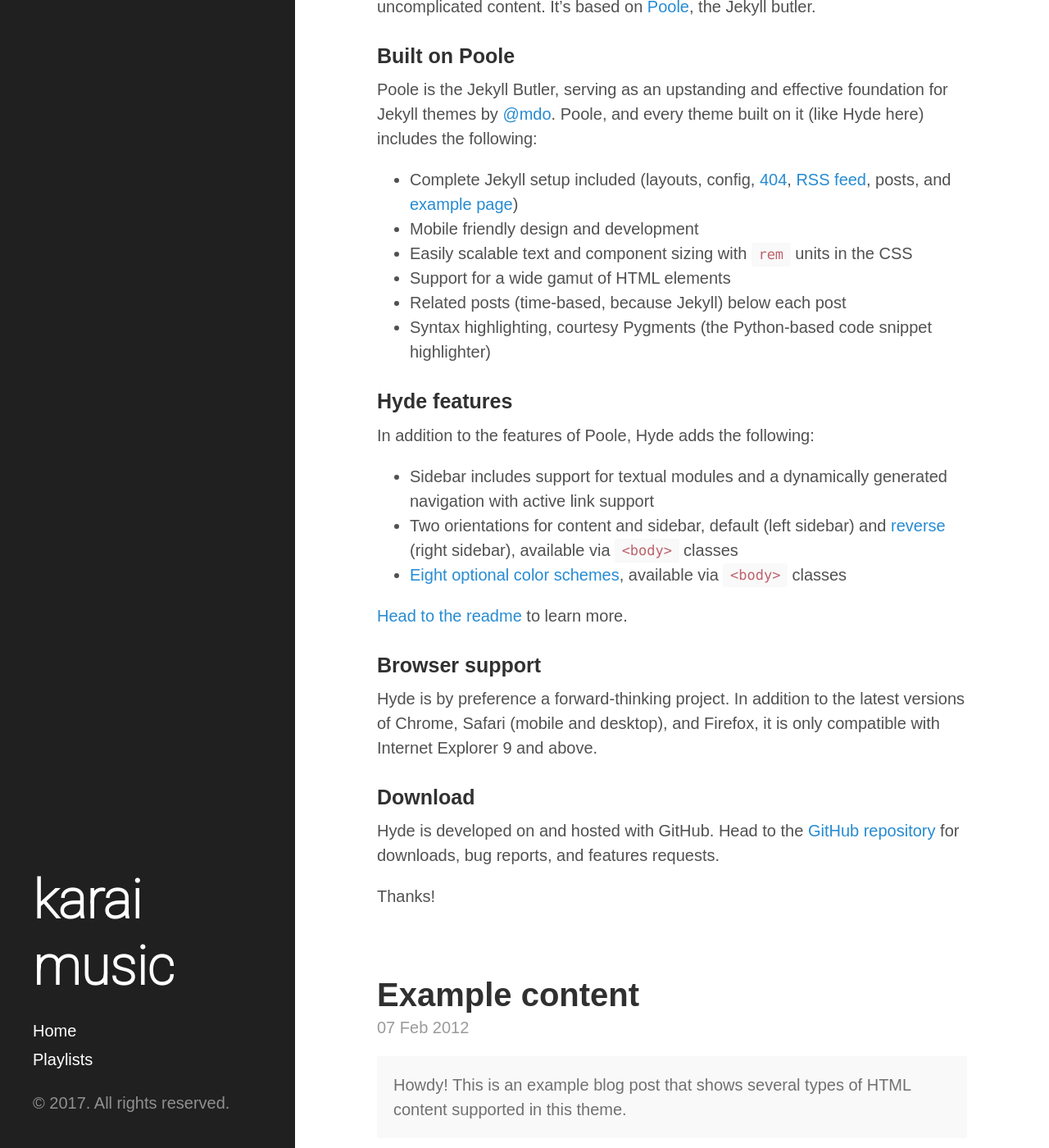
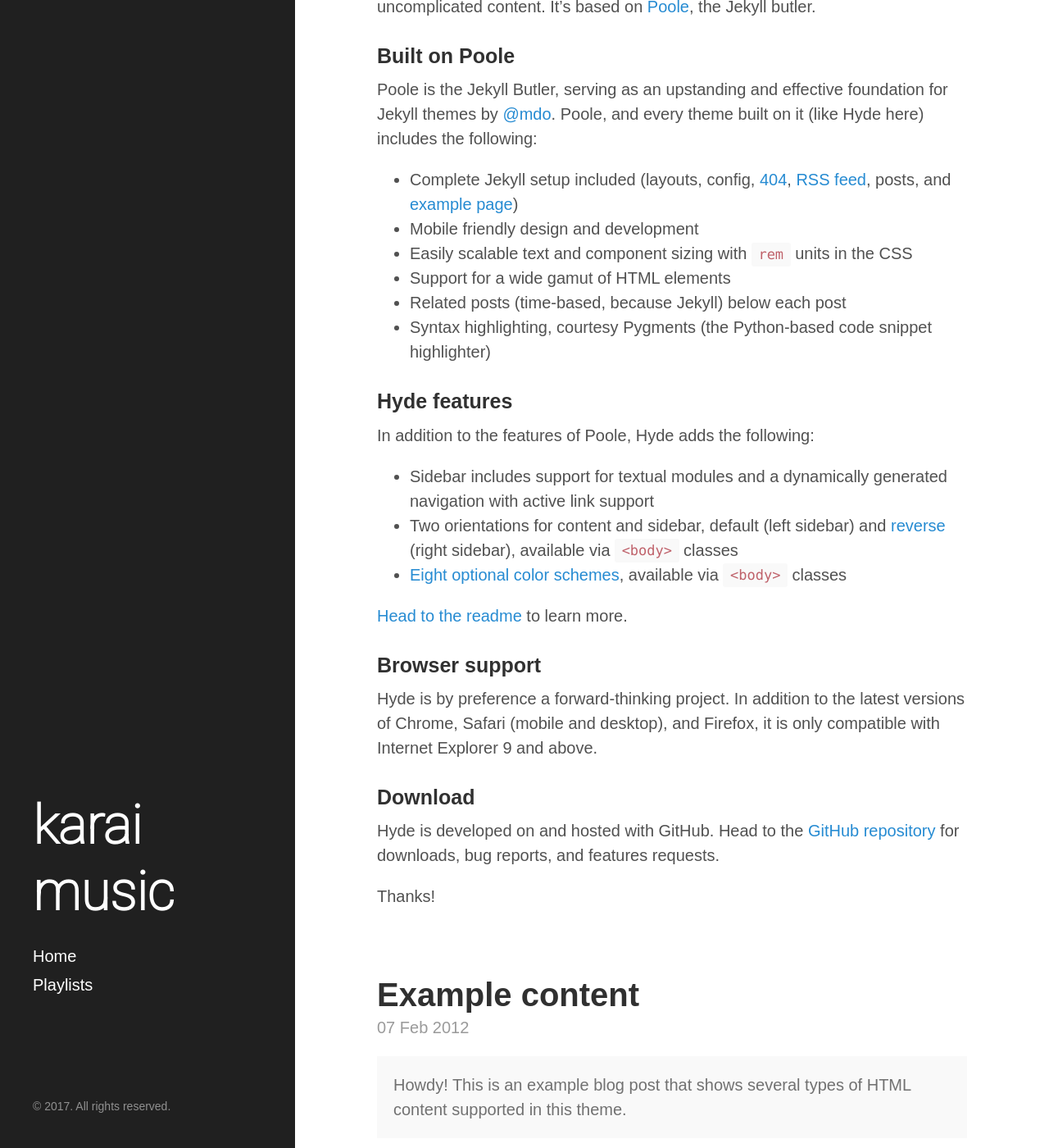
Before and after one commit to crabdul/karaimusic, a Jekyll site: the page built from index.html, in a window 1280 px wide and 1400 px high, scrolled down 217 px. Shown: the whole window at 82% size. Built offline with Jekyll 4.4.1, drawn with Linux system fonts in a browser that asks for light colours; the list of posts is cut into pages by our own code.

Commit message:
update fonts

```diff
--- a/public/css/hyde.css
+++ b/public/css/hyde.css
@@ -97,6 +97,10 @@ a.sidebar-nav-item:focus {
 }
 .sidebar-nav-item.active {
   font-weight: bold;
+}
+.copyright {
+    padding-top: 100px;
+    font-size: 0.7rem;
 }
 
 /* Sticky sidebar
```
